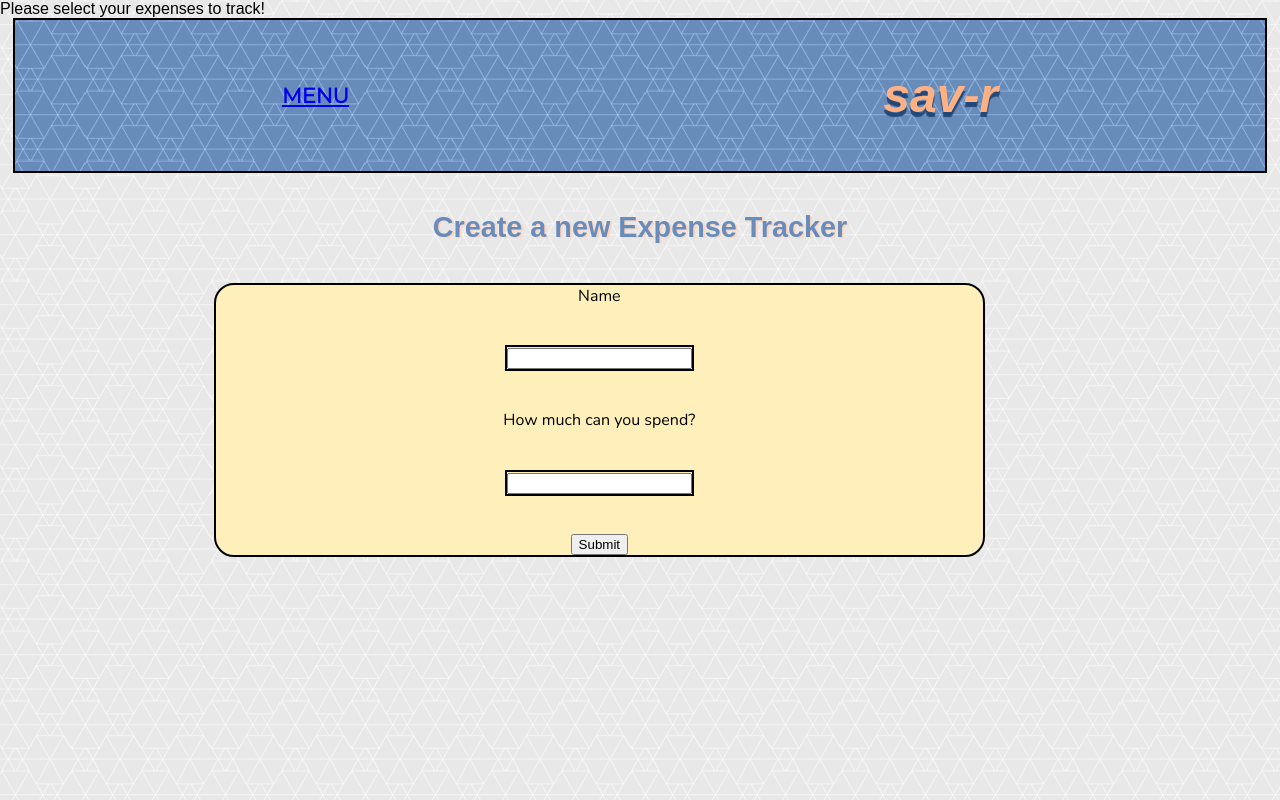
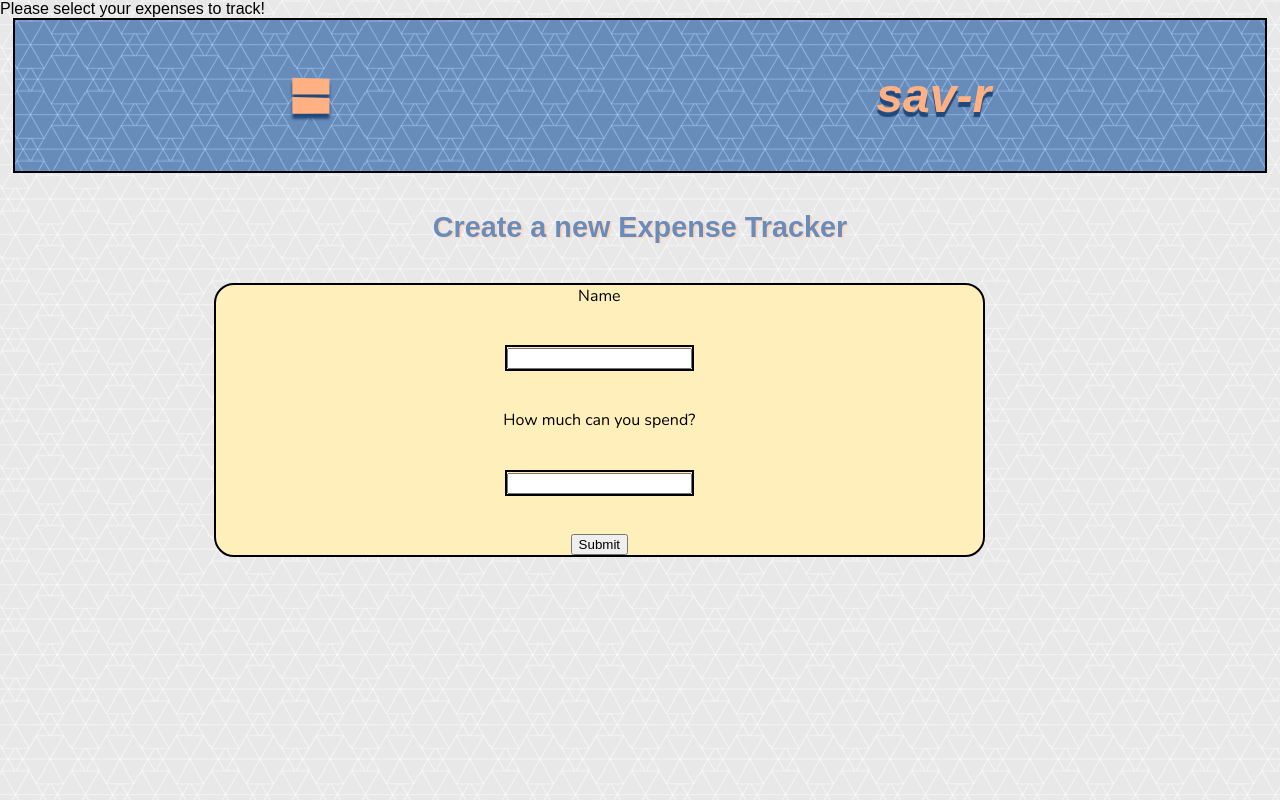
Before and after one commit to girOly/sav-r, a React (Create React App) app in the folder client/: page /create_budget in a window 1280 px wide. Built offline with nearby package versions, Linux system fonts and the light colour scheme; no server answers; a web font is replaced by a local one.

Commit message:
menu changed on create budget

```diff
--- a/client/src/components/Create-budget.css
+++ b/client/src/components/Create-budget.css
@@ -47,6 +47,13 @@
   font-weight: 600;
   font-size: 1.3em;
   justify-content: center;
+}
+.newBudgetMenuButton {
+  font-family: "Mouse Memoirs", sans-serif;
+  color: #ffb183;
+  text-shadow: 0px 5px 3px #22487a;
+  text-decoration: none;
+  font-size: 7.5rem;
 }
 .newBudgetName {
   font-size: 1.8em;
--- a/client/src/components/Create-budget.js
+++ b/client/src/components/Create-budget.js
@@ -27,7 +27,9 @@ export default function CreateBudget(props) {
       <div className="newBudgetMain">
         <div className="newBudgetLogoMenu">
           <div className="newBudgetMenuBox">
-            <Link to="/">MENU</Link>
+            <Link className="newBudgetMenuButton" to="/">
+              =
+            </Link>
           </div>
           <h3 className="newBudgetSavrLogo">sav-r</h3>
         </div>
```
